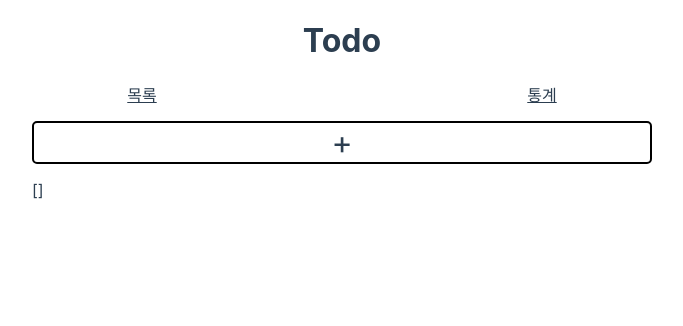
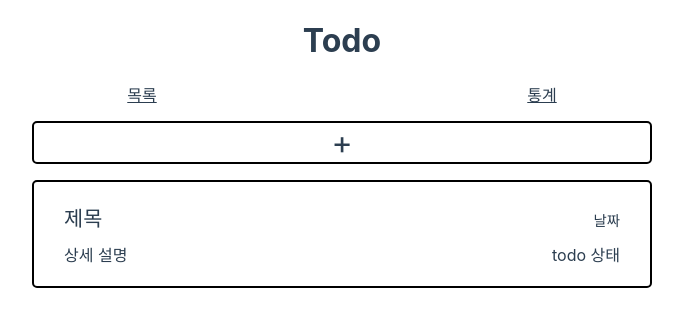
Before and after one commit to aemaaeng/todo-list-with-vue, a Vue app: page /todos in a window 1280 px wide. Shown: the top 326 px of the page, without its empty margins (298-981 px from the left). Built offline with nearby package versions, Linux system fonts and the light colour scheme.

Commit message:
feat: TodoItem 컴포넌트 UI 구현

```diff
--- a/src/todos/TodoList.vue
+++ b/src/todos/TodoList.vue
@@ -1,6 +1,7 @@
 <script setup>
 import { ref, watchEffect } from "vue";
 import AddTodo from "./components/AddTodo.vue";
+import TodoItem from "./components/TodoItem.vue";
 const isAddingTodo = ref(false);
 
 const todos = ref(JSON.parse(localStorage.getItem("todos") || "[]"));
@@ -19,21 +20,19 @@ watchEffect(() => {
 </script>
 
 <template>
-  <div id="wrapper">
+  <div id="addTodoWrapper">
     <div v-if="isAddingTodo">
       <AddTodo @switch-toggle="toggle" @todo-submit="addTodo" />
     </div>
     <div v-else @click="toggle" id="addTodo">+</div>
     <ul>
-      {{
-        todos
-      }}
+      <TodoItem />
     </ul>
   </div>
 </template>
 
 <style scoped>
-#wrapper {
+#addTodoWrapper {
   margin: 15px 90px;
 }
 
--- /dev/null
+++ b/src/todos/components/TodoItem.vue
@@ -0,0 +1,44 @@
+<script setup></script>
+
+<template>
+  <li class="todoItem">
+    <div class="titleContainer">
+      <h3 class="todoTitle">제목</h3>
+      <div class="todoDate">날짜</div>
+    </div>
+    <div class="infoContainer">
+      <div>상세 설명</div>
+      <div>todo 상태</div>
+    </div>
+  </li>
+</template>
+
+<style scoped>
+.todoItem {
+  border: 2px solid black;
+  border-radius: 5px;
+  padding: 20px 30px;
+}
+
+.titleContainer {
+  display: flex;
+  justify-content: space-between;
+  align-items: baseline;
+  margin-bottom: 10px;
+}
+
+.todoTitle {
+  font-size: 1.3rem;
+  font-weight: 500;
+  margin: 0;
+}
+
+.todoDate {
+  font-size: 0.9rem;
+}
+
+.infoContainer {
+  display: flex;
+  justify-content: space-between;
+}
+</style>
```
